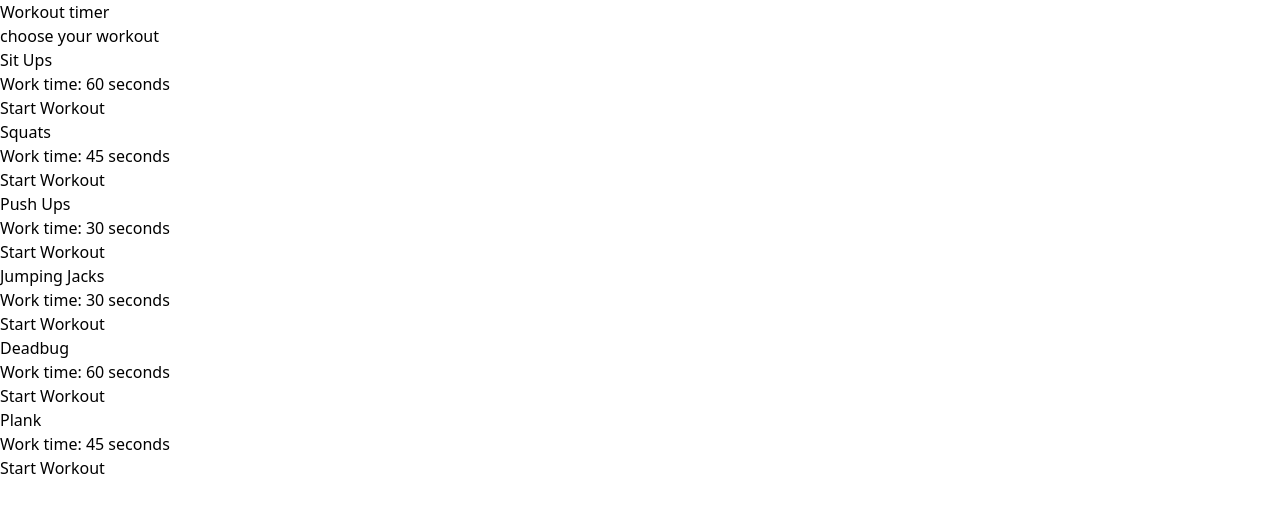
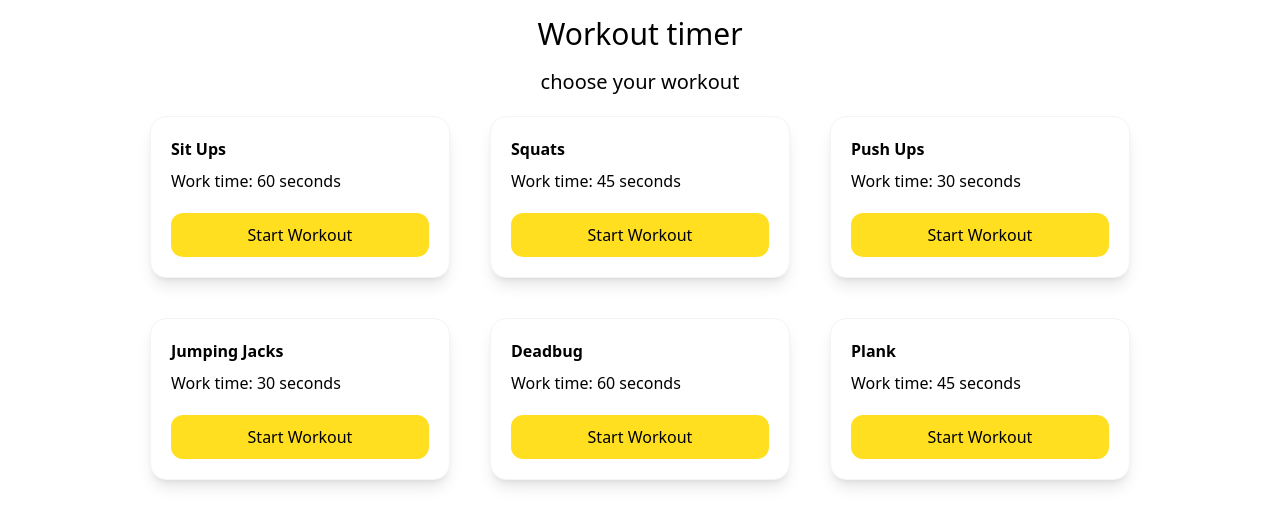
Before and after one commit to DobeenKim/jest-testing-workout-, a Next.js app: page / in a window 1280 px wide. Shown: the top 526 px of the page. Built offline with nearby package versions, Linux system fonts and the light colour scheme.

Commit message:
add home and styling

```diff
--- a/component/ActiveWorkout/index.tsx
+++ b/component/ActiveWorkout/index.tsx
@@ -1,4 +1,4 @@
-import { Workout } from "typescript"
+import { Workout } from "../../types/workout"
 import Timer from "../Timer";
 
 interface ActiveWorkoutProps {
@@ -8,10 +8,14 @@ interface ActiveWorkoutProps {
 
 const ActiveWorkout = ({workout,goBack}:ActiveWorkoutProps) => {
     return (
-        <div>
-            <p>{workout.name}</p>
-            <Timer startTime={workout.workTime} />
-            <button onClick={goBack}>Go back</button>
+        <div className="w-full px-4">
+            <div className="w-full max-w-[400px] flex flex-col bg-white shadow-lg border border-gray-100 rounded-2xl mx-auto px-6 pb-6 pt-3 sm:p-8 gap-4">
+                <button className="text-left text-amber-500 cursor-pointer text-[14px]" onClick={goBack}>Go back</button>
+                <div className="text-center flex flex-col gap-5">
+                    <p className="text-2xl font-bold">{workout.name}</p>
+                    <Timer startTime={workout.workTime} />
+                </div>
+            </div>
         </div>
     )
 }
--- a/component/Header/index.tsx
+++ b/component/Header/index.tsx
@@ -1,7 +1,7 @@
 const Header = () => {
     return (
-        <div>
-            <h1>Workout timer</h1>
+        <div className="w-full text-center p-4">
+            <h1 className="text-3xl">Workout timer</h1>
         </div>
     )
 }
--- a/component/Timer/index.tsx
+++ b/component/Timer/index.tsx
@@ -11,12 +11,13 @@ const Timer = ({startTime}:startTimeProps) => {
     const [victory, setVictory] = useState<boolean>(false)
 
     useEffect(()=> {
-        if(isStarted) {
-            setInterval(()=> {//몇초마다 반복할지
-                setTime((prev) => prev - 1)
-            },1000)
-        }
-    },[isStarted])
+        if(!isStarted || time <= 0) return
+        const timer = setTimeout(() => {
+            setTime((prev) => prev -1 )
+        },1000)
+
+        return ()=> clearTimeout(timer)
+    },[isStarted,time])
 
     const handleReset = () => {
         if(time === 0){
@@ -29,15 +30,26 @@ const Timer = ({startTime}:startTimeProps) => {
 
     const getButtonText = (): string => {
     if (time === 0) return "RESET"
-    if (isStarted) return "LETS GO"
+    if (isStarted) return "LETS GO!"
     return "start";
     }
 
+    const getButtonColor = () => {
+        if (time === 0) {
+            return "rounded-xl bg-amber-300 p-3 cursor-pointer text-white"
+        }
+        if (isStarted) {
+            return "text-amber-300 font-bold"
+        }
+        return "rounded-xl bg-amber-300 p-3 cursor-pointer text-white"
+
+    }
+
     return (
-        <div>
-            <span>{time}</span>
-            {time === 0 && <p>YOU DID IT!</p>}
-            <button onClick={handleReset}>{getButtonText()}</button>
+        <div className="flex flex-col gap-4">
+            <span className="text-amber-300 text-5xl p-5 rounded-full border-6 border-amber-300 w-35 h-35 flex justify-center items-center mx-auto">{time}</span>
+            {time === 0 && <p className="text-2xl text-green-500 font-bold">YOU DID IT!</p>}
+            <button className={`text-xl p-3 mx-auto ${getButtonColor()}`} onClick={handleReset}>{getButtonText()}</button>
         </div>
     )
 }
--- a/component/workoutCard/index.tsx
+++ b/component/workoutCard/index.tsx
@@ -3,13 +3,16 @@ import { workProps } from "../../types/workout"
 const WorkoutCard = ({workout,handleClick}:workProps) => {
 
     return (
-        <div>
-            <div data-testid="workout-card">
-                <h3>{workout.name}</h3>
-                <p data-testid="workout-time">Work time: {workout.workTime} seconds</p>
-                <button  onClick={()=> handleClick(workout)}>Start Workout</button>
+            <div className="bg-white m-5 p-5 rounded-2xl flex flex-col gap-5
+                shadow-lg hover:shadow-2xl hover:-translate-y-1 transition-all duration-300
+                border border-gray-100"
+                data-testid="workout-card">
+                <div className="flex flex-col gap-2">
+                    <h3 className="text-l font-semibold">{workout.name}</h3>
+                    <p data-testid="workout-time">Work time: {workout.workTime} seconds</p>
+                </div>
+                <button onClick={()=> handleClick(workout)} className="p-2.5 bg-yellow-300 rounded-xl cursor-pointer">Start Workout</button>
             </div>
-        </div>
     )
 }
 
--- a/component/workoutSelection/index.tsx
+++ b/component/workoutSelection/index.tsx
@@ -10,8 +10,8 @@ interface workoutSelectionProps {
 const WorkoutSelection = ({onSelect}:workoutSelectionProps) => {
     return (
         <div>
-            <h2>choose your workout</h2>
-            <div data-testid="workout-selection">
+            <h2 className="text-xl text-center">choose your workout</h2>
+            <div className="bg-white grid grid-cols-1 md:grid-cols-2 lg:grid-cols-3 w-full max-w-[1020px] mx-auto" data-testid="workout-selection">
                 {workouts.map((data) => (
                     <WorkoutCard
                     key={data.id}
```
Also changed, not shown: 1 other file (tests, documents, lock files or other folders).
